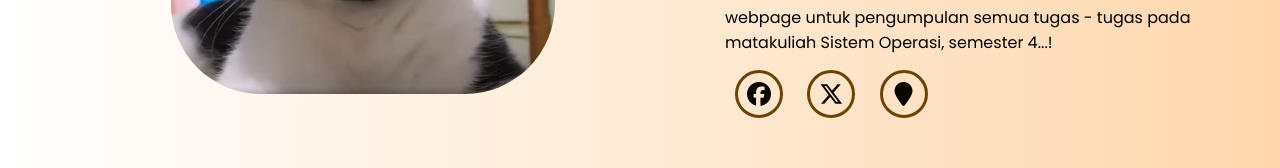
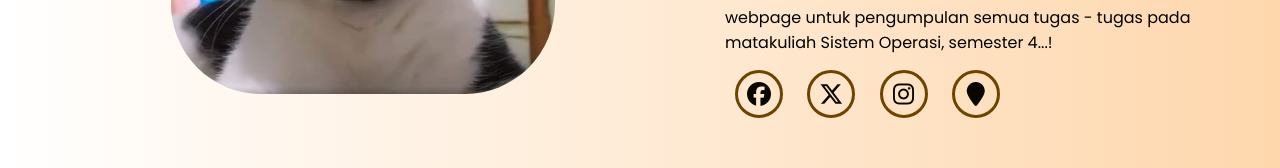
Before and after one commit to Nikiadwi/Tugas, a plain HTML site: page index.html in a window 1280 px wide. Shown: the part 483-651 px from the top of the page. Drawn offline with nearby package versions, Linux system fonts and the light colour scheme.

Commit message:
link instagram

```diff
--- a/index.html
+++ b/index.html
@@ -115,6 +115,9 @@
               ><i class="fa-brands fa-facebook"></i
             ></a>
             <a href="#"><i class="fa-brands fa-x-twitter"></i></a>
+            <a href="https://www.instagram.com/nikiadwi04/"
+              ><i class="fa-brands fa-instagram"></i
+            ></a>
             <i class="fa fa-map-marker"></i>
           </div>
           <div
```
